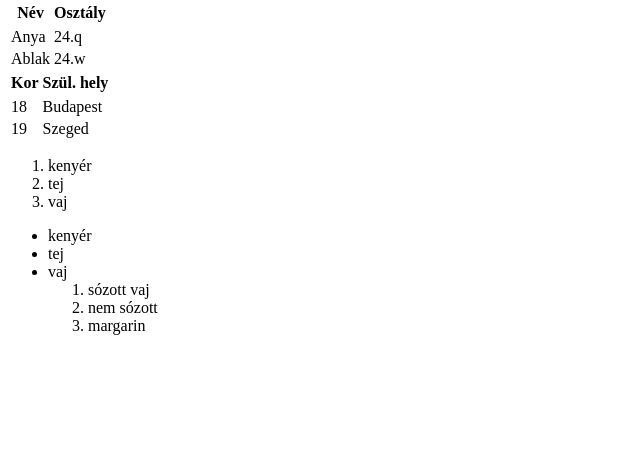
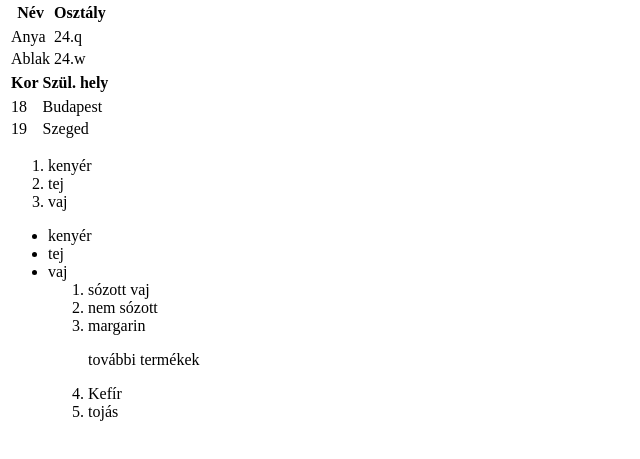
Before and after one commit to szaboszinti/2025_09_04_Git, a plain HTML site: page index.html in a window 1280 px wide. Shown: the part 79-538 px from the top of the page, without its empty margins (0-640 px from the left). Drawn offline with Linux system fonts and the light colour scheme.

Commit message:
felsorolás folytatása

```diff
--- a/index.html
+++ b/index.html
@@ -60,6 +60,11 @@
                 <li>margarin</li>
             </ol>
         </li>
+        <ol start="4">
+        <p>további termékek</p>
+        <li>Kefír</li>
+        <li>tojás</li>
+        </ol>
     </ul>
 
 </body>
```
